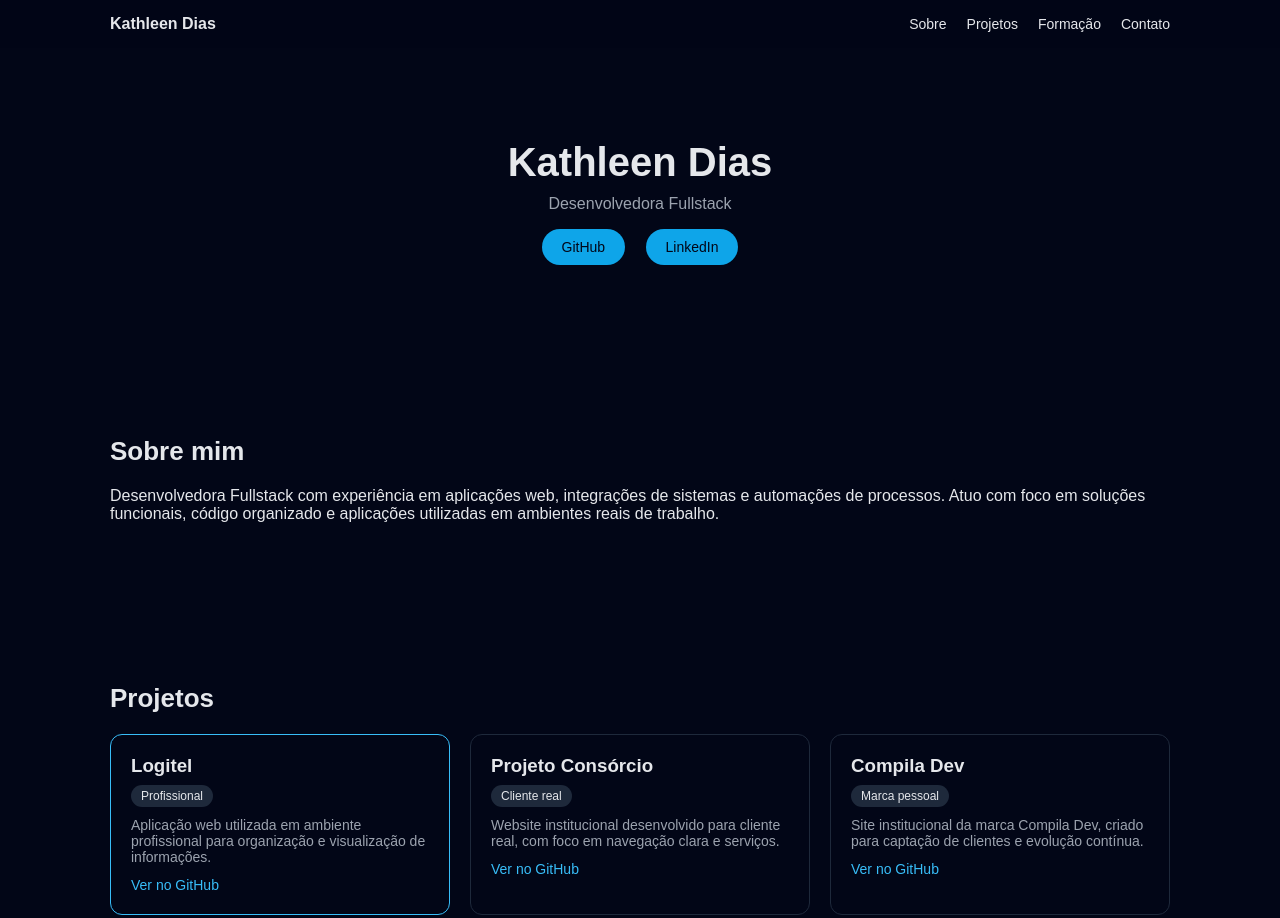
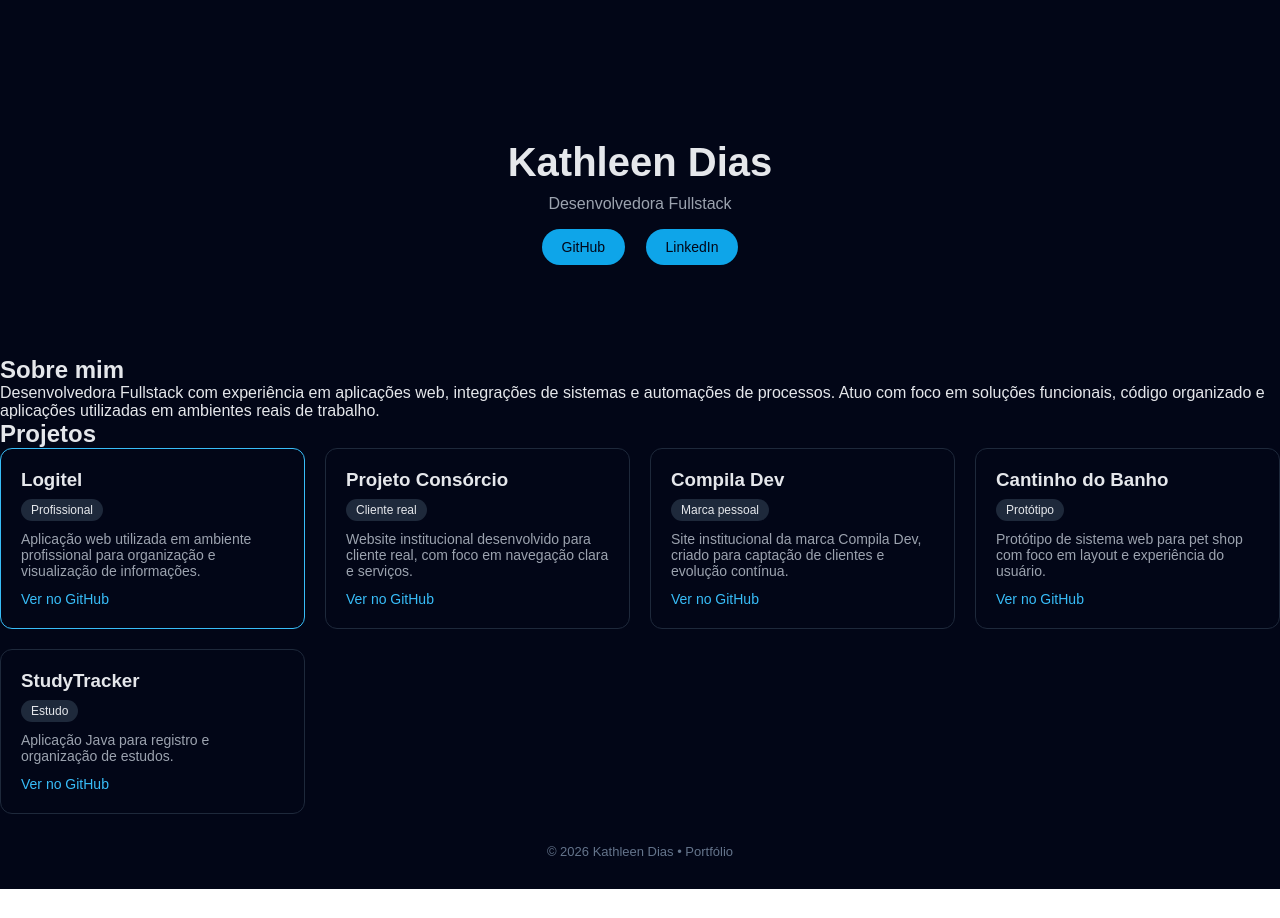
Before and after one commit to KathleenLDi/katheenDias-portfolio, a plain HTML site: page index.html in a window 1280 px wide. Shown: the top 918 px of the page. After the commit the page ends 889 px from the top, so only its background shows below. Drawn offline with Linux system fonts and the light colour scheme.

Commit message:
Update index.html

```diff
--- a/index.html
+++ b/index.html
@@ -7,19 +7,6 @@
   <link rel="stylesheet" href="style.css" />
 </head>
 <body>
-
-  <!-- NAVBAR -->
-  <nav class="navbar">
-    <div class="nav-container">
-      <span class="logo">Kathleen Dias</span>
-      <ul class="nav-links">
-        <li><a href="#sobre">Sobre</a></li>
-        <li><a href="#projetos">Projetos</a></li>
-        <li><a href="#formacao">Formação</a></li>
-        <li><a href="#contato">Contato</a></li>
-      </ul>
-    </div>
-  </nav>
 
   <!-- HERO -->
   <header class="hero">
@@ -31,8 +18,10 @@
     </div>
   </header>
 
+  <main class="container">
+
     <!-- SOBRE -->
-  <section id="sobre" class="section">
+    <section id="sobre">
       <h2>Sobre mim</h2>
       <p>
         Desenvolvedora Fullstack com experiência em aplicações web, integrações de sistemas
@@ -42,7 +31,7 @@
     </section>
 
     <!-- PROJETOS -->
-  <section id="projetos" class="section">
+    <section id="projetos">
       <h2>Projetos</h2>
 
       <div class="projects-grid">
@@ -72,4 +61,24 @@
           <h3>Cantinho do Banho</h3>
           <span class="tag">Protótipo</span>
           <p>Protótipo de sistema web para pet shop com foco em layout e experiência do usuário.</p>
-        <a href="https://github.com/Kat
+          <a href="https://github.com/KathleenLDi/Cantinhodobanho" target="_blank">Ver no GitHub</a>
+        </div>
+
+        <div class="project-card">
+          <h3>StudyTracker</h3>
+          <span class="tag">Estudo</span>
+          <p>Aplicação Java para registro e organização de estudos.</p>
+          <a href="https://github.com/KathleenLDi/StudyTracker" target="_blank">Ver no GitHub</a>
+        </div>
+
+      </div>
+    </section>
+
+  </main>
+
+  <footer>
+    © 2026 Kathleen Dias • Portfólio
+  </footer>
+
+</body>
+</html>
```
Lines whose indentation alone changed are shown as unchanged.
